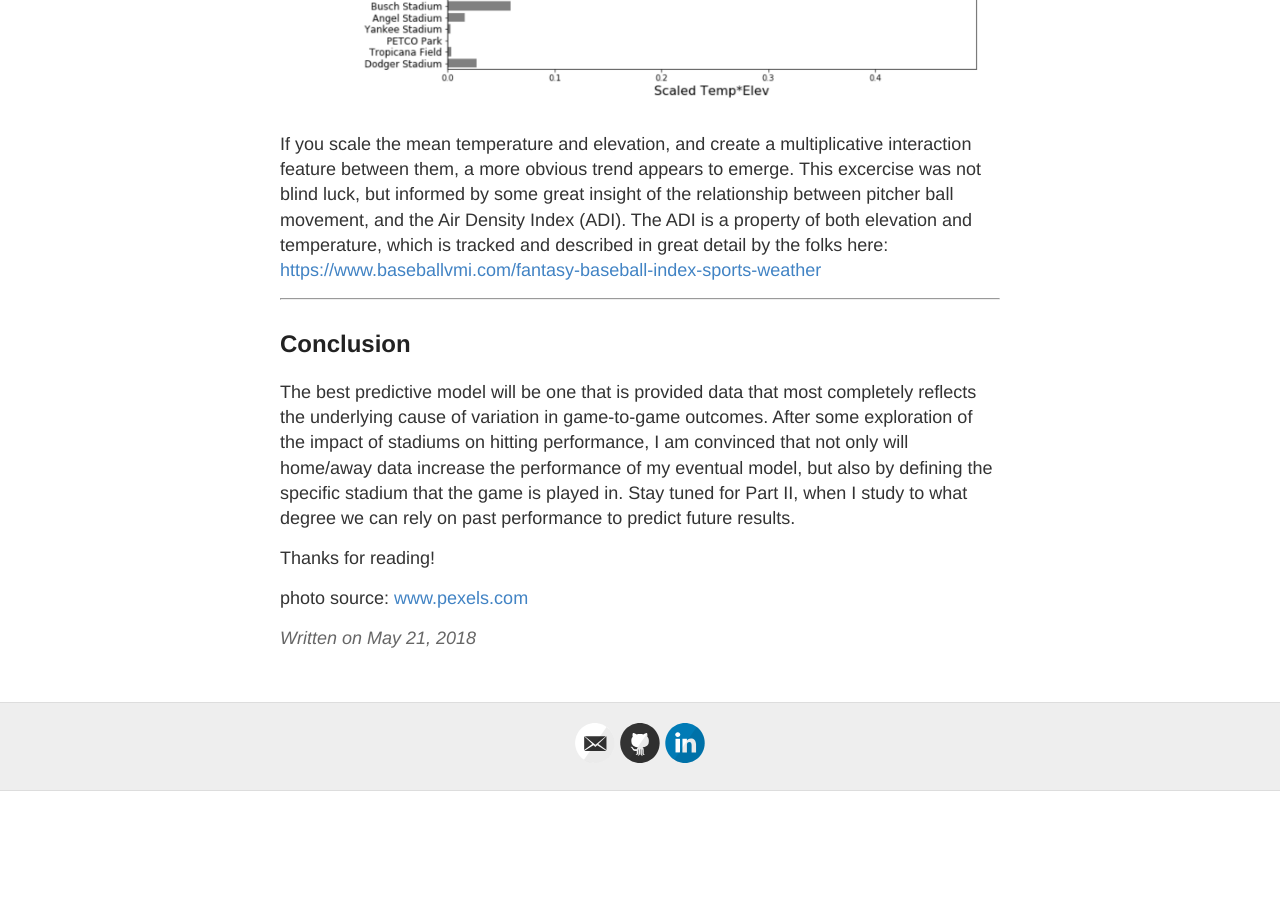
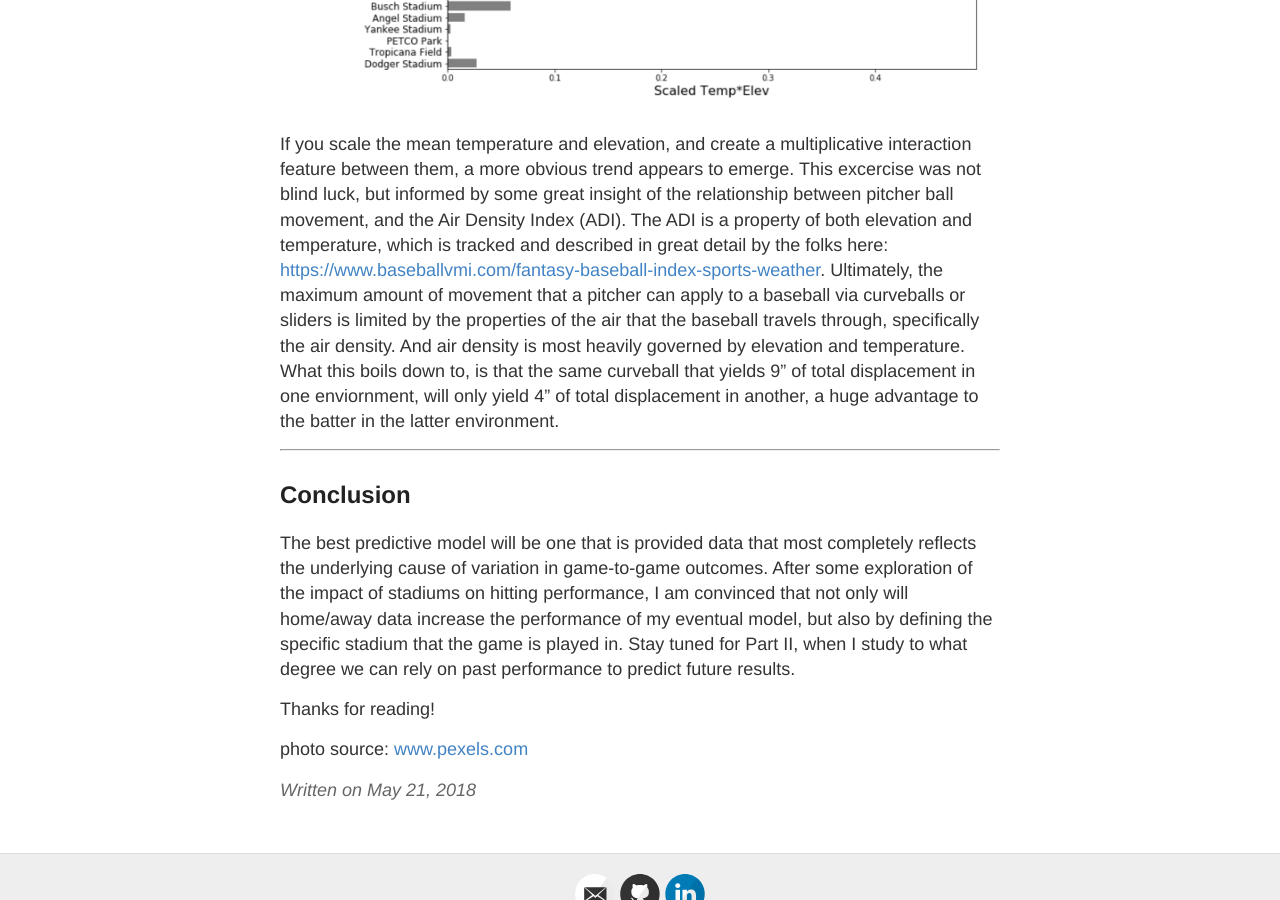
Before and after one commit to PhilPizza/jekyll-now, a Jekyll site: the page built from _posts/2018-05-21-MLB_Stadiums.md, in a window 1280 px wide and 900 px high, scrolled down 5353 px. Built offline with Jekyll 4.4.1, drawn with Linux system fonts in a browser that asks for light colours; before the commit the page ends 6144 px from its top, so only the background shows below that.

```diff
--- a/_posts/2018-05-21-MLB_Stadiums.md
+++ b/_posts/2018-05-21-MLB_Stadiums.md
@@ -71,7 +71,7 @@
 
 ![png](/images/MLB_Stadiums/scaled.png)
 
-If you scale the mean temperature and elevation, and create a multiplicative interaction feature between them, a more obvious trend appears to emerge. This excercise was not blind luck, but informed by some great insight of the relationship between pitcher ball movement, and the Air Density Index (ADI). The ADI is a property of both elevation and temperature, which is tracked and described in great detail by the folks here: [https://www.baseballvmi.com/fantasy-baseball-index-sports-weather](https://www.baseballvmi.com/fantasy-baseball-index-sports-weather)
+If you scale the mean temperature and elevation, and create a multiplicative interaction feature between them, a more obvious trend appears to emerge. This excercise was not blind luck, but informed by some great insight of the relationship between pitcher ball movement, and the Air Density Index (ADI). The ADI is a property of both elevation and temperature, which is tracked and described in great detail by the folks here: [https://www.baseballvmi.com/fantasy-baseball-index-sports-weather](https://www.baseballvmi.com/fantasy-baseball-index-sports-weather). Ultimately, the maximum amount of movement that a pitcher can apply to a baseball via curveballs or sliders is limited by the properties of the air that the baseball travels through, specifically the air density. And air density is most heavily governed by elevation and temperature. What this boils down to, is that the same curveball that yields 9" of total displacement in one enviornment, will only yield 4" of total displacement in another, a huge advantage to the batter in the latter environment.
 
 ---
 
```
